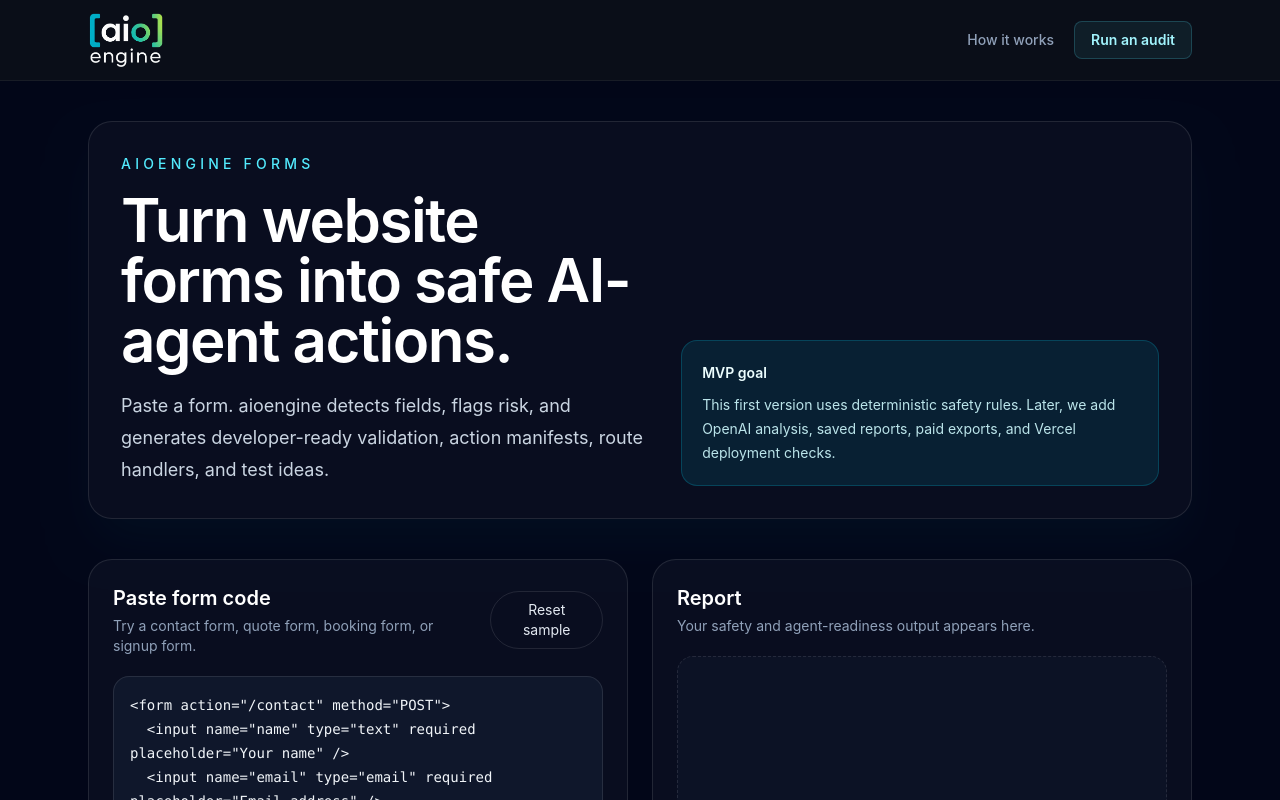
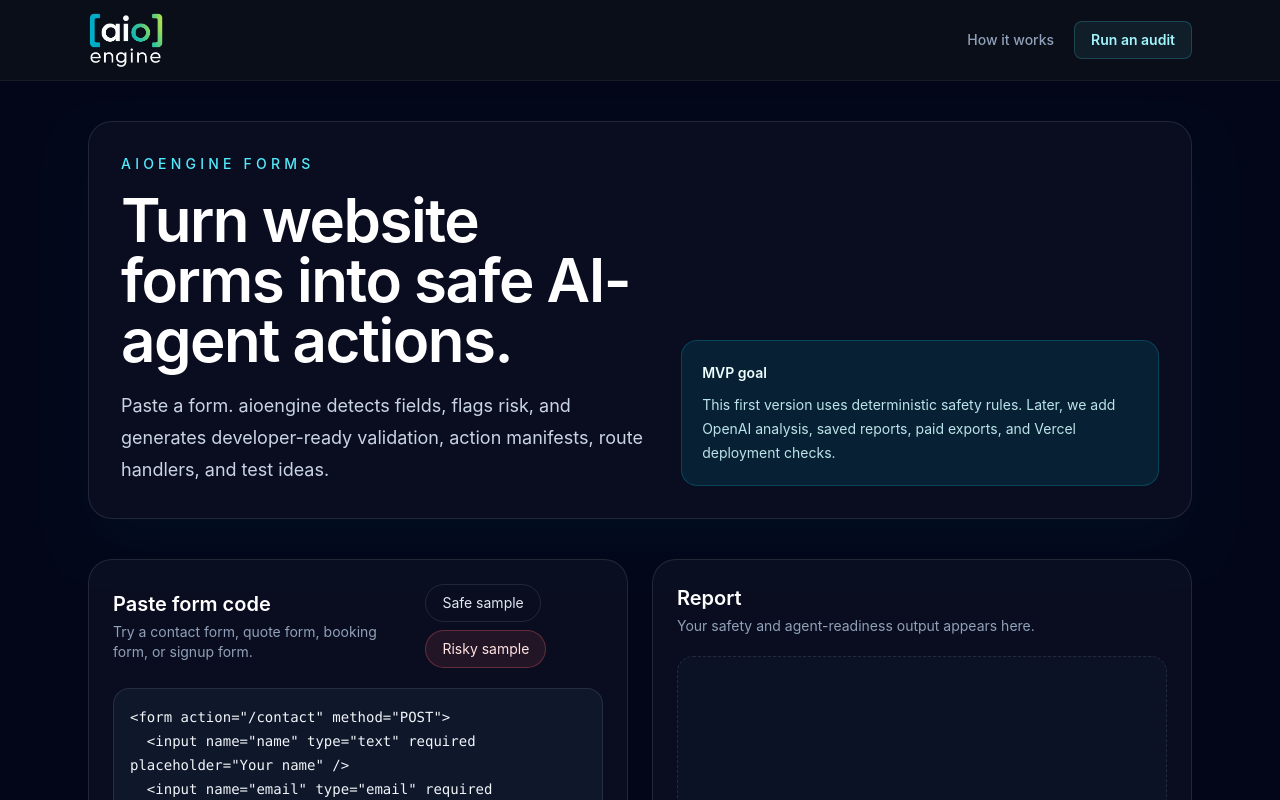
Before and after one commit to oliviaheninger-ux/aioengine, a Next.js app: page / in a window 1280 px wide. Shown: the top 800 px of the page. Built offline with nearby package versions, Linux system fonts and the light colour scheme.

Commit message:
Add risky form sample

```diff
--- a/src/app/page.tsx
+++ b/src/app/page.tsx
@@ -35,6 +35,17 @@ const sampleForm = `<form action="/contact" method="POST">
   <input name="email" type="email" required placeholder="Email address" />
   <textarea name="message" required placeholder="How can we help?"></textarea>
   <button type="submit">Send message</button>
+</form>`;
+
+const riskyForm = `<form action="/checkout" method="POST">
+  <input name="fullName" type="text" required placeholder="Full name" />
+  <input name="email" type="email" required placeholder="Email address" />
+  <input name="creditCard" type="text" required placeholder="Credit card number" />
+  <input name="cvv" type="password" required placeholder="CVV" />
+  <input name="billingAddress" type="text" required placeholder="Billing address" />
+  <input name="medicalNotes" type="text" placeholder="Medical notes or accessibility needs" />
+  <input name="attachment" type="file" />
+  <button type="submit">Pay now</button>
 </form>`;
 
 function riskLabelClasses(risk: Report["riskLevel"]) {
@@ -190,12 +201,29 @@ export default function Home() {
                 </p>
               </div>
 
-              <button
-                onClick={() => setSource(sampleForm)}
-                className="rounded-full border border-white/10 px-4 py-2 text-sm text-slate-200 hover:bg-white/10"
-              >
-                Reset sample
-              </button>
+              <div className="flex flex-wrap gap-2">
+  <button
+    onClick={() => {
+      setSource(sampleForm);
+      setReport(null);
+      setError("");
+    }}
+    className="rounded-full border border-white/10 px-4 py-2 text-sm text-slate-200 hover:bg-white/10"
+  >
+    Safe sample
+  </button>
+
+  <button
+    onClick={() => {
+      setSource(riskyForm);
+      setReport(null);
+      setError("");
+    }}
+    className="rounded-full border border-red-400/30 bg-red-400/10 px-4 py-2 text-sm text-red-100 hover:bg-red-400/20"
+  >
+    Risky sample
+  </button>
+</div>
             </div>
 
             <textarea
```
